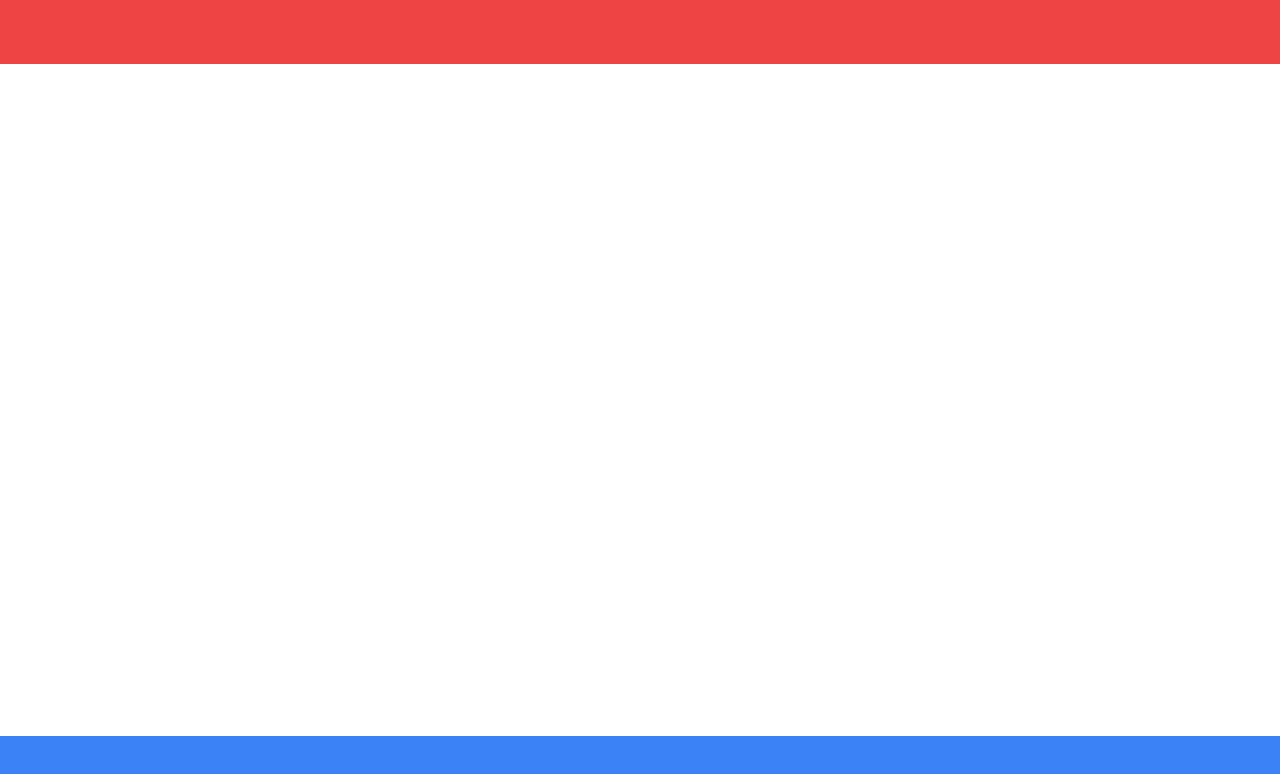
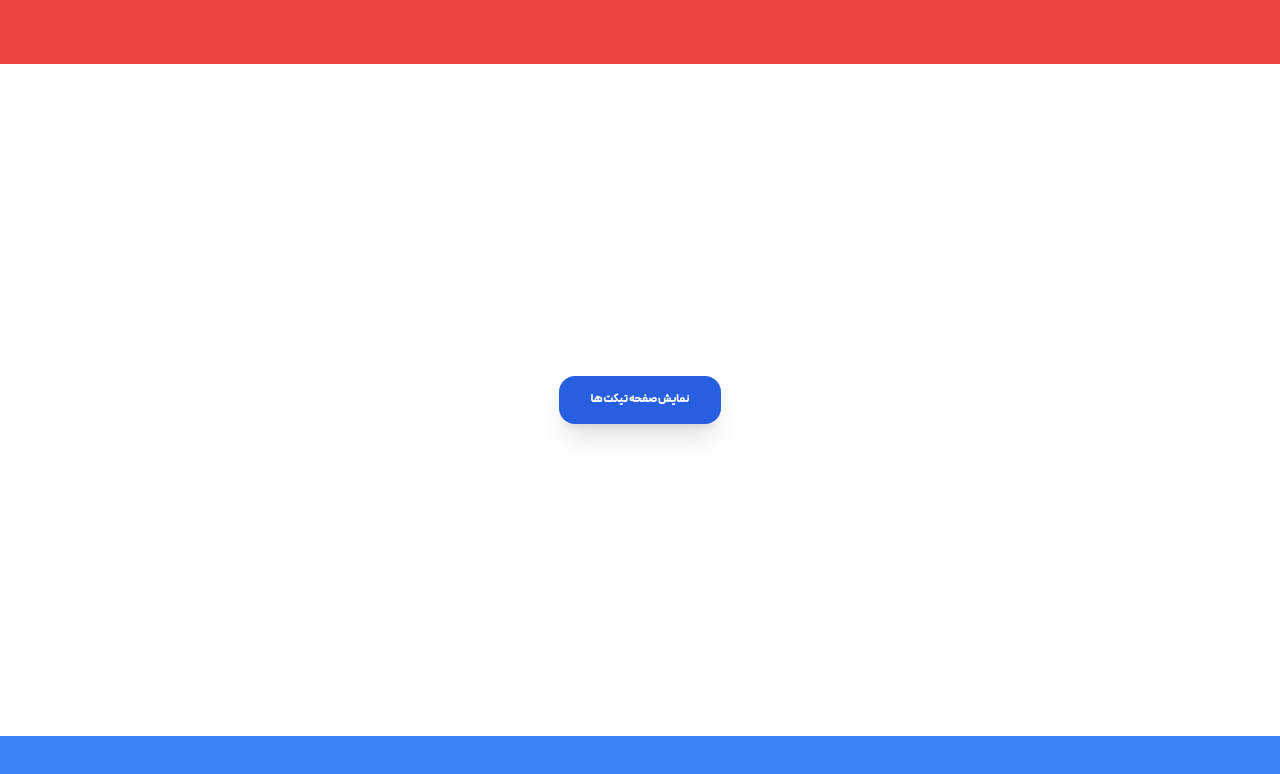
Before and after one commit to AliZoghi/iranpart-interview, a Nuxt app: page / in a window 1280 px wide. Shown: the top 774 px of the page. Built offline with nearby package versions, Linux system fonts and the light colour scheme.

Commit message:
[#9-FEATURE] add readme

```diff
--- a/src/modules/tickets/services/tickets.service.ts
+++ b/src/modules/tickets/services/tickets.service.ts
@@ -21,17 +21,11 @@ class TicketsService {
     return {
       id: dto.id,
       title: dto.title,
-      description: dto.description,
-      departmentId: dto.fkDepartmentId,
       departmentTitle: dto.departmentTitle,
       statusId: dto.fkStatusId,
       statusLabel: getTicketStatusLabel(dto.fkStatusId),
-      orderId: dto.fkOrderId,
-      priorityId: dto.fkPriorityId,
-      createdAt: new Date(dto.createDateTime),
       createdAtFa: dto.persianCreateDate,
       modifiedAtFa: dto.persianModifiedDateTime,
-      isActive: dto.isActive,
     };
   }
 
--- a/src/pages/index.vue
+++ b/src/pages/index.vue
@@ -1,3 +1,10 @@
 <template>
-  <section class="flex-1" />
+  <section class="flex flex-1 items-center justify-center p-6" dir="rtl">
+    <NuxtLink
+      to="/dashboard/tickets"
+      class="flex items-center gap-2 rounded-2xl bg-primary-500 px-8 py-4 text-[11px] font-black text-white shadow-xl shadow-primary-500/30 transition-all hover:scale-[1.02] active:scale-95"
+    >
+      نمایش صفحه تیکت ها
+    </NuxtLink>
+  </section>
 </template>
```
Also changed, not shown: src/modules/tickets/types/ticket.model.ts (+0 -11 lines), 1 other file (tests, documents, lock files or other folders).
